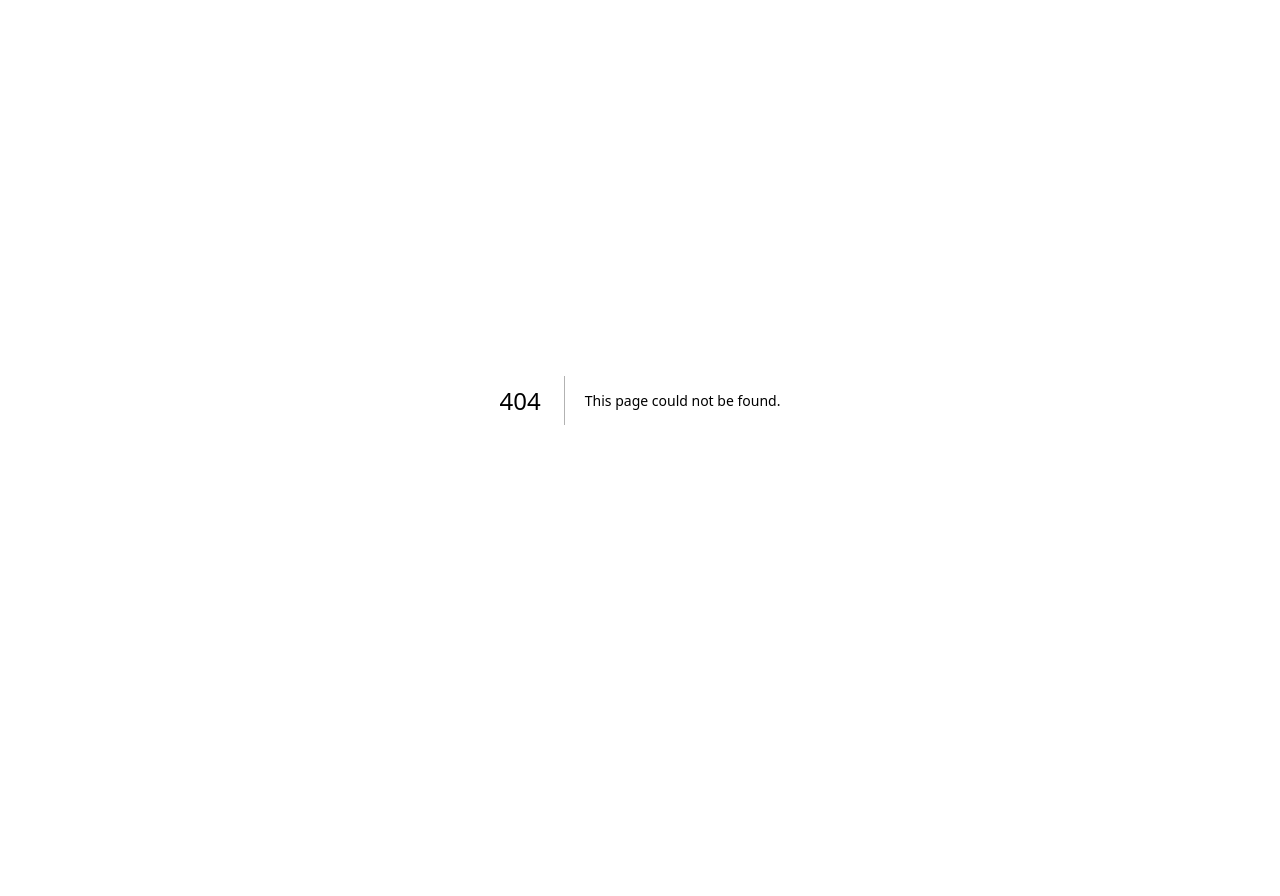
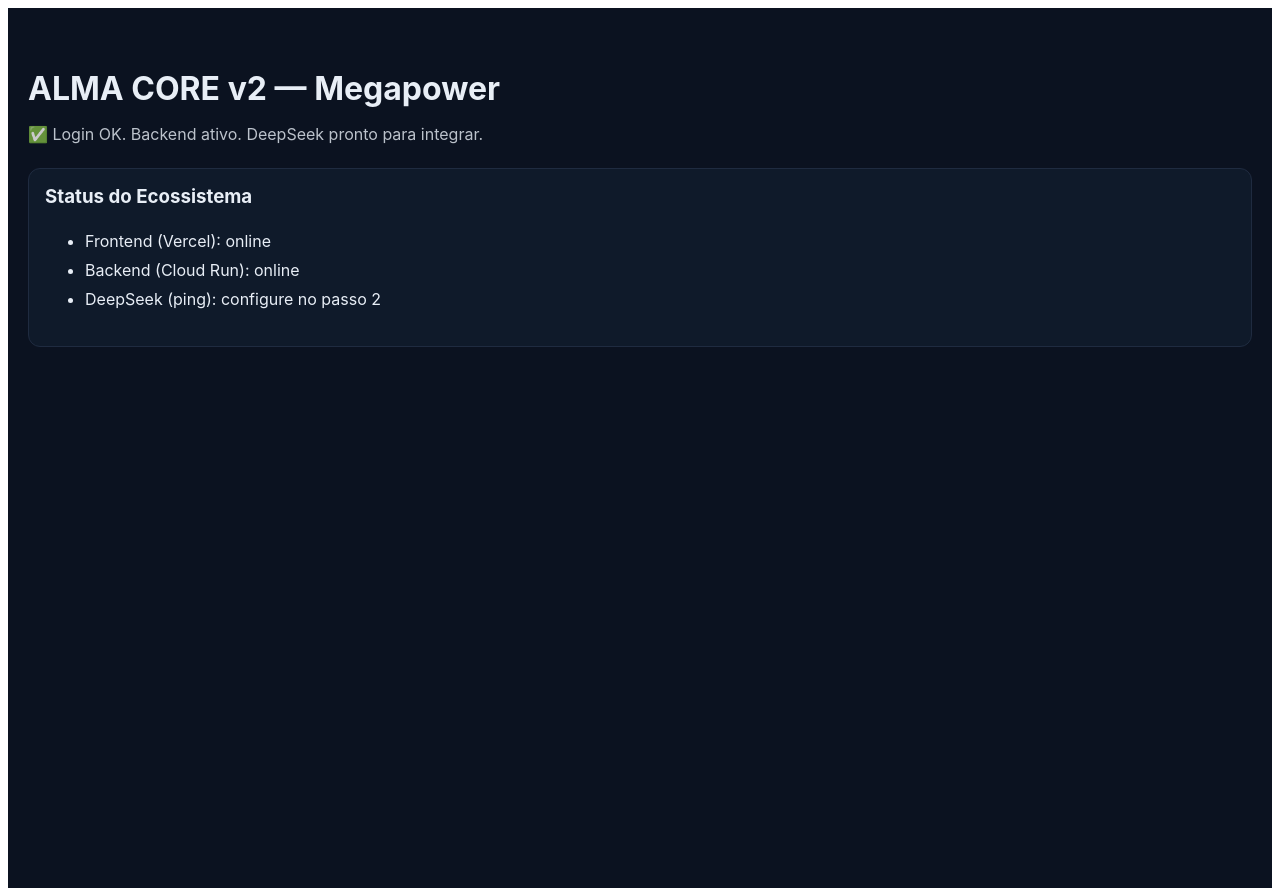
Before and after one commit to megapowersolucoes/megapower-solucoes, a Next.js app: page /dashboard in a window 1280 px wide. Before the commit this address had no page. Before the commit the page ends 800 px from the top, so only its background shows below. Built offline with nearby package versions, Linux system fonts and the light colour scheme.

Commit message:
Create Dashboard component with status information

```diff
--- /dev/null
+++ b/pages/dashboard.js
@@ -0,0 +1,35 @@
+export default function Dashboard() {
+  return (
+    <main
+      style={{
+        minHeight: "100vh",
+        padding: "40px 20px",
+        background: "#0B1220",
+        color: "#E8EEF6",
+        fontFamily: "Inter, sans-serif",
+      }}
+    >
+      <h1 style={{ marginBottom: 8 }}>ALMA CORE v2 — Megapower</h1>
+      <p style={{ opacity: 0.8 }}>
+        ✅ Login OK. Backend ativo. DeepSeek pronto para integrar.
+      </p>
+
+      <section
+        style={{
+          marginTop: 24,
+          border: "1px solid #1F2B40",
+          borderRadius: 12,
+          padding: 16,
+          background: "#0F1A2A",
+        }}
+      >
+        <h3 style={{ marginTop: 0 }}>Status do Ecossistema</h3>
+        <ul style={{ lineHeight: 1.8 }}>
+          <li>Frontend (Vercel): online</li>
+          <li>Backend (Cloud Run): online</li>
+          <li>DeepSeek (ping): configure no passo 2</li>
+        </ul>
+      </section>
+    </main>
+  );
+}
```
